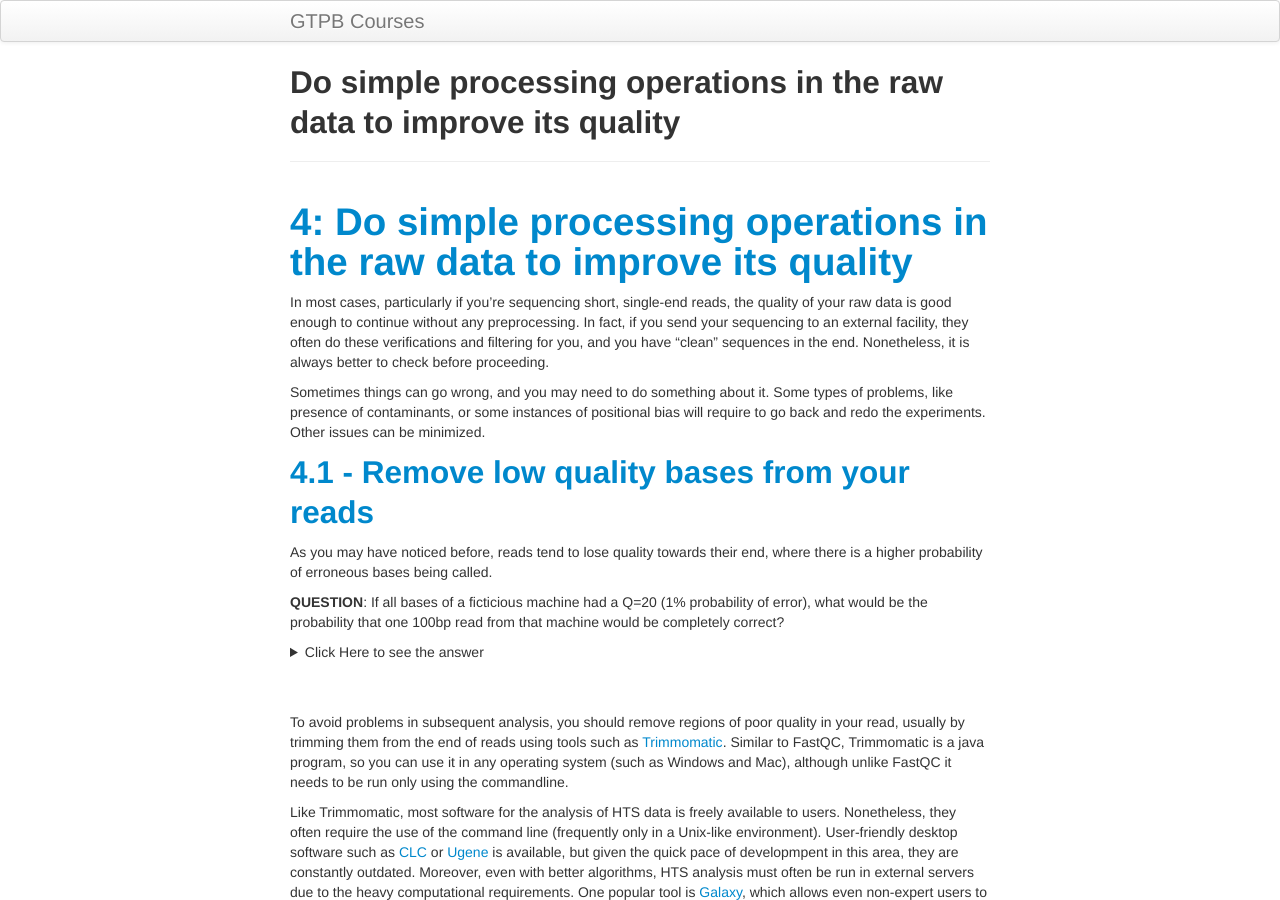
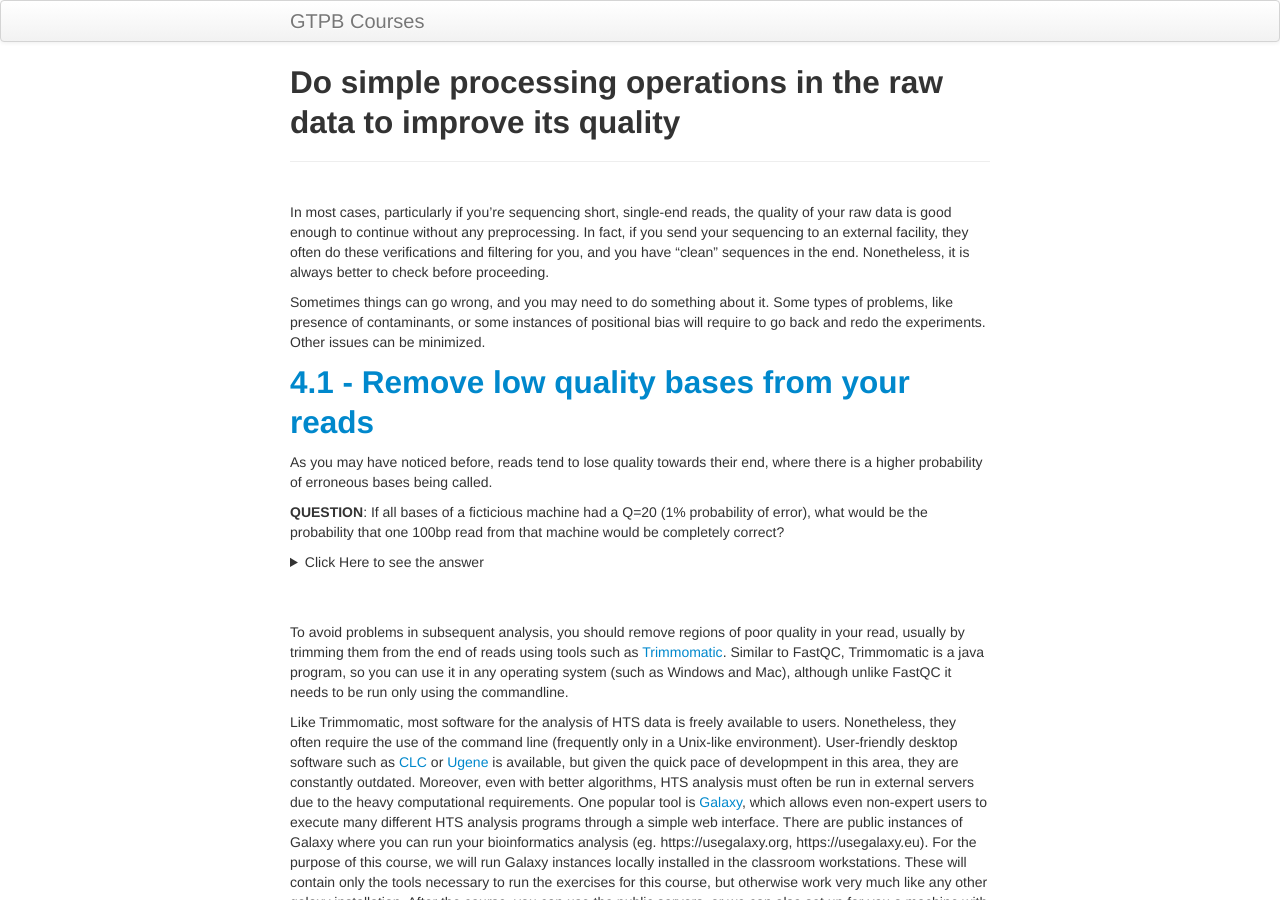
Before and after one commit to GTPB/ADER19F, a Jekyll site: the page built from pages/L04.md, in a window 1280 px wide and 900 px high. Built offline with Jekyll 4.4.1, drawn with Linux system fonts in a browser that asks for light colours.

Commit message:
Update L04.md

```diff
--- a/pages/L04.md
+++ b/pages/L04.md
@@ -2,8 +2,7 @@
 layout: page
 title: Do simple processing operations in the raw data to improve its quality
 ---
-
-# <a id="LO4">4: Do simple processing operations in the raw data to improve its quality</a>
+# <a id="LO4"></a>
 
 In most cases, particularly if you're sequencing short, single-end reads, the quality of your raw data is good enough to continue without any preprocessing. In fact, if you send your sequencing to an external facility, they often do these verifications and filtering for you, and you have “clean” sequences in the end. Nonetheless, it is always better to check before proceeding.
 
```
